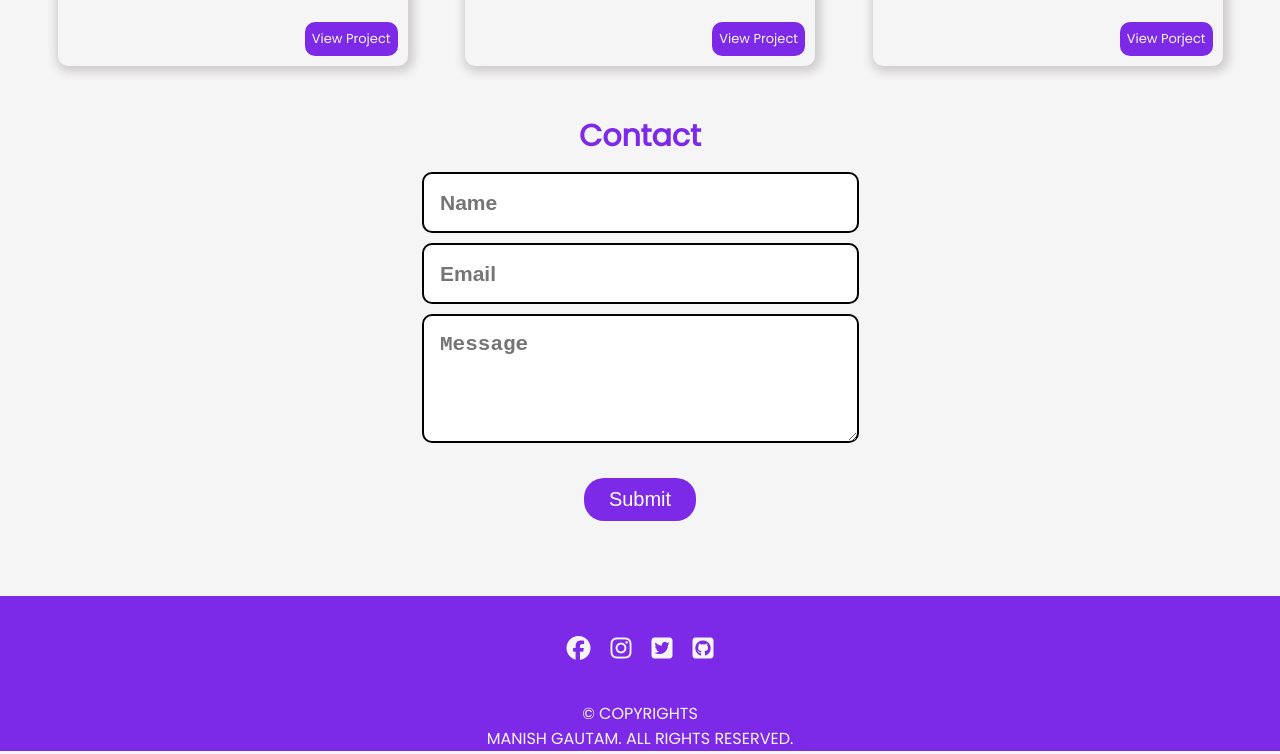
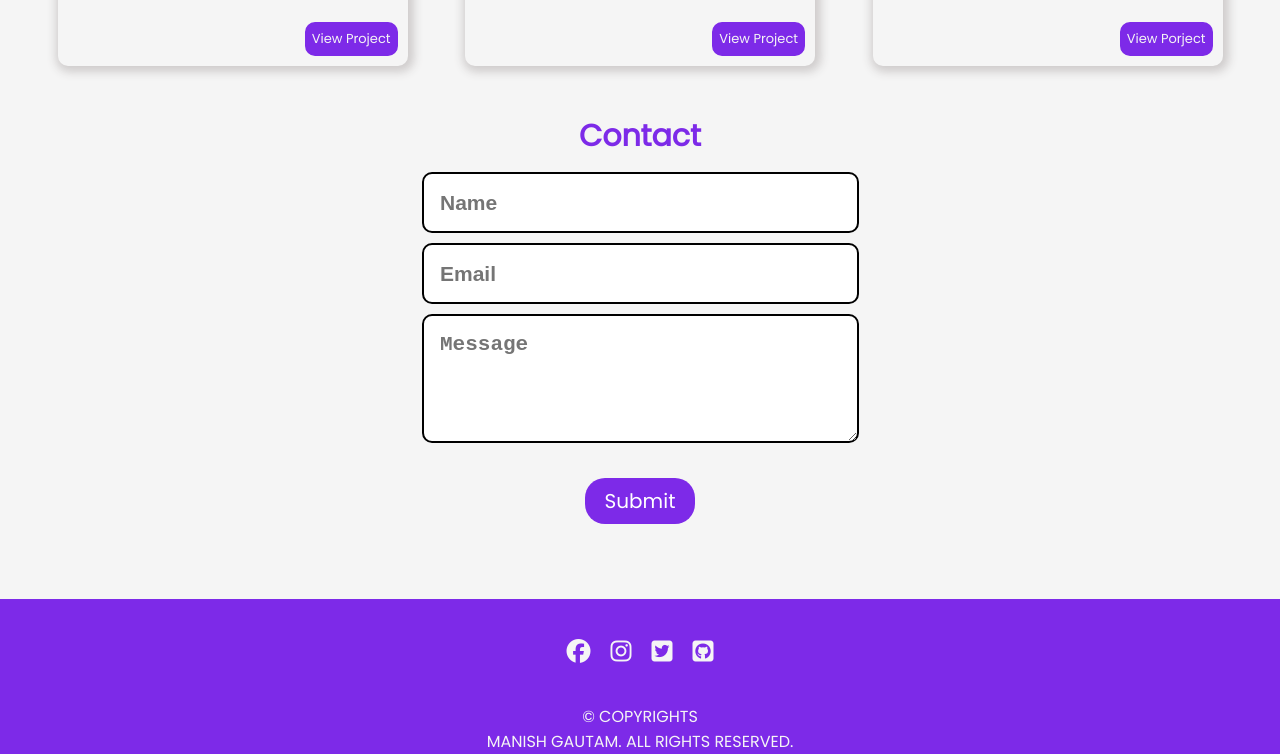
Before and after one commit to gautam-manish/portfolio, a plain HTML site: page index.html in a window 1280 px wide. Shown: the part 1557-2311 px from the top of the page. Drawn offline with Linux system fonts and the light colour scheme.

Commit message:
Updated submitted button

```diff
--- a/index.html
+++ b/index.html
@@ -98,7 +98,9 @@
             <input type="text" placeholder="Name" class="names">
             <input type="email" placeholder="Email" class="email">
             <textarea rows="4" cols="33" name="message" placeholder="Message" class="message"></textarea>
-            <input type="submit" class="submit">
+            <a href="mailto:manishgtm123@gmail.com">
+                Submit
+            </a>
         </div>
 
     </section>
--- a/style.css
+++ b/style.css
@@ -290,14 +290,15 @@ button:hover {
     width: 400px;
 }
 
-.submit {
+.contacts a {
     background-color: #7d2ae8;
     border-radius: 20px;
     color: white;
-    padding: 10px 25px;
+    padding: 8px 20px;
     border: none;
     font-size: 20px;
     margin: 25px 0px;
+    text-decoration: none;
 
 }
 /* FOOTER */
```
